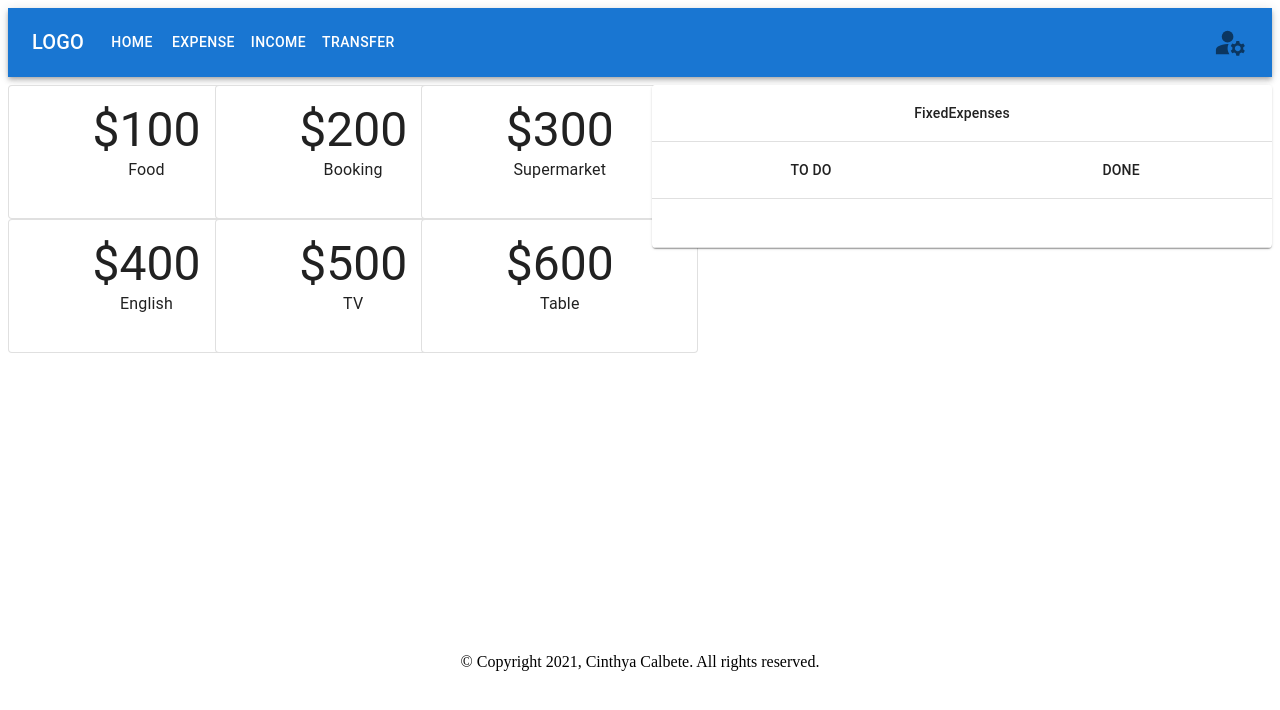
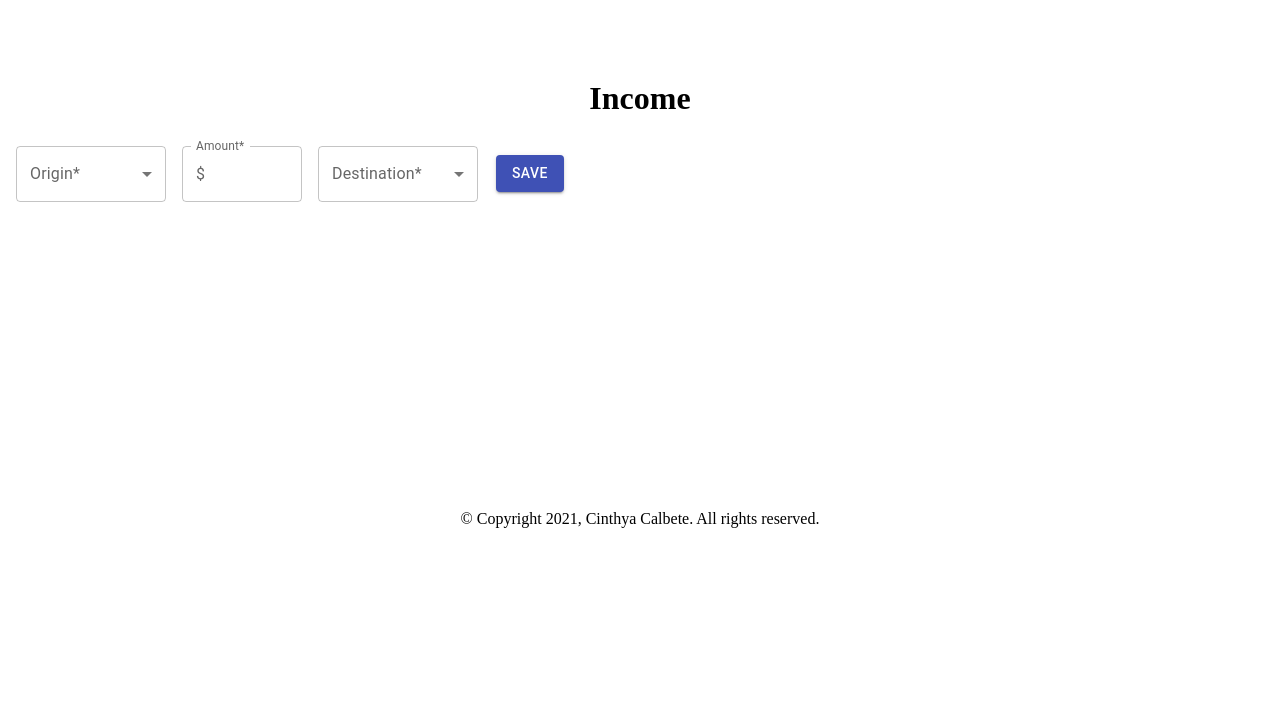
Before and after one commit to ccalbete/front-react-manage-your-movements, a React (Create React App) app: page / in a window 1280 px wide. Shown: the top 710 px of the page. Built offline with nearby package versions, Linux system fonts and the light colour scheme.

Commit message:
Structure expense, income and transfer

```diff
--- a/src/App.jsx
+++ b/src/App.jsx
@@ -3,11 +3,15 @@ import ReactDOM from "react-dom";
 import Login from "./components/pages/login/Login"
 import Footer from "./components/common/Footer"
 import Home from "./components/pages/home/Home"
+import Expense from "./components/pages/expense/Expense"
+import Income from "./components/pages/income/Income"
+import Transfer from "./components/pages/transfer/Transfer"
+
 
 function App() {
     return (
         <>
-            <Home />
+            <Transfer />
             <Footer />
         </>);
 }
--- a/src/components/pages/expense/Expense.jsx
+++ b/src/components/pages/expense/Expense.jsx
@@ -0,0 +1,99 @@
+import * as React from 'react';
+import InputLabel from '@mui/material/InputLabel';
+import MenuItem from '@mui/material/MenuItem';
+import FormControl from '@mui/material/FormControl';
+import Select from '@mui/material/Select';
+import TextField from '@mui/material/TextField';
+import InputAdornment from '@mui/material/InputAdornment';
+import { makeStyles } from '@material-ui/core/styles'
+import { Button } from '@material-ui/core'
+
+const useStyles = makeStyles({
+    title: {
+        textAlign: 'center',
+        marginTop: '80px'
+    },
+    saveButton: {
+        marginLeft: '10px',
+        marginTop: '17px'
+    }
+});
+
+
+export default function Expense() {
+    const classes = useStyles();
+
+    const places = ["Supermarket frog", "disco", "el tunel", "t inglesa"];
+    const categories = ["Comida", "salidas", "farmacia"];
+    const paymentModes = ["brou", "santander", "itau"];
+
+    const [place, setPlace] = React.useState('');
+    const [category, setCategory] = React.useState('');
+    const [amount, setAmount] = React.useState('');
+    const [paymentMode, setPaymentMode] = React.useState('');
+
+
+    const handleChangePlace = (event) => {
+        setPlace(event.target.value);
+    };
+
+    const handleChangeCategory = (event) => {
+        setCategory(event.target.value);
+    };
+
+    const handleChangAmount = (event) => {
+        setAmount(event.target.value);
+    };
+
+    const handleChangePaymentMode = (event) => {
+        setPaymentMode(event.target.value);
+    };
+
+    const saveExpense = () => {
+        console.log('saved')
+    }
+
+    return (
+        <>
+            <h1 className={classes.title}>Expense</h1>
+            <FormControl sx={{ m: 1, minWidth: 150 }}>
+                <InputLabel id="placeLabel">Place</InputLabel>
+                <Select labelId="placeLabel"
+                    id="placeSelect" value={place} label="Place" onChange={handleChangePlace} >
+                    <MenuItem key={'empty'} />
+                    {places.map(place => {
+                        return <MenuItem key={place} value={place}>{place}</MenuItem>
+                    })}
+                </Select>
+            </FormControl>
+            <FormControl sx={{ m: 1, minWidth: 150 }}>
+                <InputLabel id="categoryLabel">Category*</InputLabel>
+                <Select labelId="categoryLabel"
+                    id="categorySelect" value={category} label="Category" onChange={handleChangeCategory} >
+                    {categories.map(category => {
+                        return <MenuItem key={category} value={category}>{category}</MenuItem>
+                    })}
+                </Select>
+            </FormControl>
+
+
+            <TextField type='number' label="Amount*" id="amountTextField" value={amount} sx={{ m: 1, width: 120 }} onChange={handleChangAmount}
+                InputProps={{
+                    startAdornment: <InputAdornment position="start">$</InputAdornment>,
+                }}
+            />
+
+            <FormControl sx={{ m: 1, minWidth: 150 }}>
+                <InputLabel id="paymentModeLabel">Payment mode*</InputLabel>
+                <Select labelId="paymentModeLabel"
+                    id="paymentModeSelect" value={paymentMode} label="Payment mode" onChange={handleChangePaymentMode} >
+                    {paymentModes.map(paymentMode => {
+                        return <MenuItem key={paymentMode} value={paymentMode}>{paymentMode}</MenuItem>
+                    })}
+                </Select>
+            </FormControl>
+
+            <Button variant="contained" color='primary' onClick={saveExpense} className={classes.saveButton}> Save </Button>
+        </>
+    );
+}
--- a/src/components/pages/home/fixedExpenses/Done.jsx
+++ b/src/components/pages/home/fixedExpenses/Done.jsx
@@ -16,12 +16,12 @@ function Done({ listItems }) {
                     <List >
                         {
                             listItems.map(item => {
-                                <>
+                                return (<>
                                     <Divider />
                                     <ListItem >
                                         <ListItemText primary={item} />
                                     </ListItem>
-                                </>
+                                </>);
                             })}
                     </List>
                 </Box>
--- a/src/components/pages/home/fixedExpenses/ToDo.jsx
+++ b/src/components/pages/home/fixedExpenses/ToDo.jsx
@@ -16,12 +16,12 @@ function ToDo({ listItems }) {
                 <Box sx={{ width: '100%', maxWidth: 360, bgcolor: 'background.paper' }}>
                     <List >
                         {listItems.map(item => {
-                            <>
+                            return (<>
                                 <Divider />
                                 <ListItem disablePadding>
                                     <ListItemText primary={item} />
                                 </ListItem>
-                            </>
+                            </>);
                         })}
                     </List>
                 </Box>
--- a/src/components/pages/income/income.jsx
+++ b/src/components/pages/income/income.jsx
@@ -0,0 +1,85 @@
+import * as React from 'react';
+import InputLabel from '@mui/material/InputLabel';
+import MenuItem from '@mui/material/MenuItem';
+import FormControl from '@mui/material/FormControl';
+import Select from '@mui/material/Select';
+import TextField from '@mui/material/TextField';
+import InputAdornment from '@mui/material/InputAdornment';
+import { makeStyles } from '@material-ui/core/styles'
+import { Button } from '@material-ui/core'
+
+const useStyles = makeStyles({
+    title: {
+        textAlign: 'center',
+        marginTop: '80px'
+    },
+    saveButton: {
+        marginLeft: '10px',
+        marginTop: '17px'
+    }
+});
+
+
+export default function Income() {
+    const classes = useStyles();
+
+    const reasons = ["sueldo", "regalo", "sobro mes anterior"];
+    const paymentModes = ["brou", "santander", "itau"];
+
+    const [reason, setReason] = React.useState('');
+    const [amount, setAmount] = React.useState('');
+    const [paymentMode, setPaymentMode] = React.useState('');
+
+
+
+    const handleChangeReason = (event) => {
+        setReason(event.target.value);
+    };
+
+    const handleChangAmount = (event) => {
+        setAmount(event.target.value);
+    };
+
+    const handleChangePaymentMode = (event) => {
+        setPaymentMode(event.target.value);
+    };
+
+    const saveIncome = () => {
+        console.log('saved')
+    }
+
+    return (
+        <>
+            <h1 className={classes.title}>Income</h1>
+
+            <FormControl sx={{ m: 1, minWidth: 150 }}>
+                <InputLabel id="reasonLabel">Reason</InputLabel>
+                <Select labelId="reasonLabel"
+                    id="reasonSelect" value={reason} label="Reason" onChange={handleChangeReason} >
+                    {reasons.map(reason => {
+                        return <MenuItem key={reason} value={reason}>{reason}</MenuItem>
+                    })}
+                </Select>
+            </FormControl>
+
+
+            <TextField type='number' label="Amount*" id="amountTextField" value={amount} sx={{ m: 1, width: 120 }} onChange={handleChangAmount}
+                InputProps={{
+                    startAdornment: <InputAdornment position="start">$</InputAdornment>,
+                }}
+            />
+
+            <FormControl sx={{ m: 1, minWidth: 160 }}>
+                <InputLabel id="paymentModeLabel">Payment mode*</InputLabel>
+                <Select labelId="paymentModeLabel"
+                    id="paymentModeSelect" value={paymentMode} label="Payment mode" onChange={handleChangePaymentMode} >
+                    {paymentModes.map(paymentMode => {
+                        return <MenuItem key={paymentMode} value={paymentMode}>{paymentMode}</MenuItem>
+                    })}
+                </Select>
+            </FormControl>
+
+            <Button variant="contained" color='primary' onClick={saveIncome} className={classes.saveButton}> Save </Button>
+        </>
+    );
+}
--- a/src/components/pages/login/Login.jsx
+++ b/src/components/pages/login/Login.jsx
@@ -4,6 +4,7 @@ import { makeStyles } from '@material-ui/core/styles'
 import { PersonSharp, LockSharp } from '@mui/icons-material';
 import { InputAdornment } from '@mui/material/';
 import ErrorMessage from '../../common/ErrorMessage'
+
 
 const useStyles = makeStyles({
     container: {
--- /dev/null
+++ b/src/components/pages/transfer/Transfer.jsx
@@ -0,0 +1,83 @@
+import * as React from 'react';
+import InputLabel from '@mui/material/InputLabel';
+import MenuItem from '@mui/material/MenuItem';
+import FormControl from '@mui/material/FormControl';
+import Select from '@mui/material/Select';
+import TextField from '@mui/material/TextField';
+import InputAdornment from '@mui/material/InputAdornment';
+import { makeStyles } from '@material-ui/core/styles'
+import { Button } from '@material-ui/core'
+
+const useStyles = makeStyles({
+    title: {
+        textAlign: 'center',
+        marginTop: '80px'
+    },
+    saveButton: {
+        marginLeft: '10px',
+        marginTop: '17px'
+    }
+});
+
+
+export default function Transfer() {
+    const classes = useStyles();
+
+    const paymentModes = ["brou", "santander", "itau"];
+
+    const [amount, setAmount] = React.useState('');
+    const [origin, setOrigin] = React.useState('');
+    const [destination, setDestination] = React.useState('');
+
+
+    const handleChangAmount = (event) => {
+        setAmount(event.target.value);
+    };
+
+    const handleChangeOrigin = (event) => {
+        setOrigin(event.target.value);
+    };
+
+    const handleChangeDestination = (event) => {
+        setDestination(event.target.value);
+    };
+
+    const saveTransfer = () => {
+        console.log('saved')
+    }
+
+    return (
+        <>
+            <h1 className={classes.title}>Income</h1>
+
+            <FormControl sx={{ m: 1, minWidth: 150 }}>
+                <InputLabel id="originLabel">Origin*</InputLabel>
+                <Select labelId="originLabel"
+                    id="originSelect" value={origin} label="Origin" onChange={handleChangeOrigin} >
+                    {paymentModes.map(paymentMode => {
+                        return <MenuItem key={paymentMode} value={paymentMode}>{paymentMode}</MenuItem>
+                    })}
+                </Select>
+            </FormControl>
+
+
+            <TextField type='number' label="Amount*" id="amountTextField" value={amount} sx={{ m: 1, width: 120 }} onChange={handleChangAmount}
+                InputProps={{
+                    startAdornment: <InputAdornment position="start">$</InputAdornment>,
+                }}
+            />
+
+            <FormControl sx={{ m: 1, minWidth: 160 }}>
+                <InputLabel id="destinationLabel">Destination*</InputLabel>
+                <Select labelId="destinationLabel"
+                    id="destintationSelect" value={destination} label="Destination" onChange={handleChangeDestination} >
+                    {paymentModes.map(paymentMode => {
+                        return <MenuItem key={paymentMode} value={paymentMode}>{paymentMode}</MenuItem>
+                    })}
+                </Select>
+            </FormControl>
+
+            <Button variant="contained" color='primary' onClick={saveTransfer} className={classes.saveButton}> Save </Button>
+        </>
+    );
+}
```
